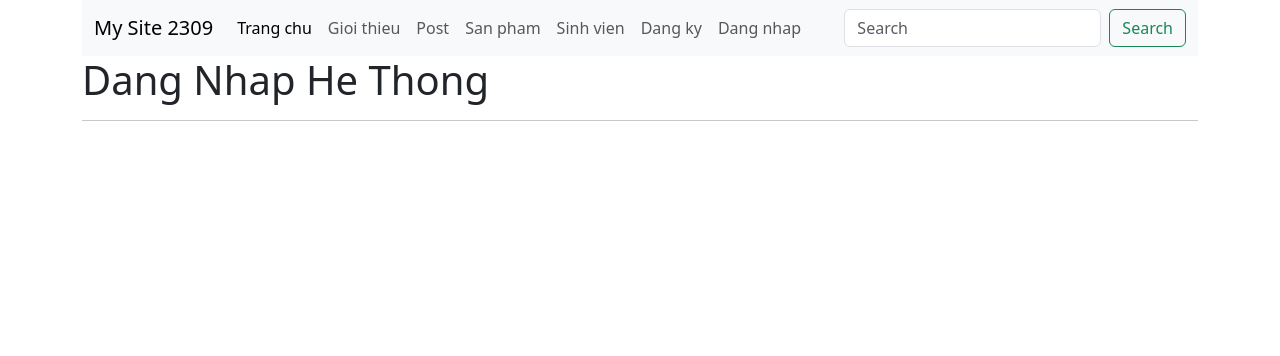
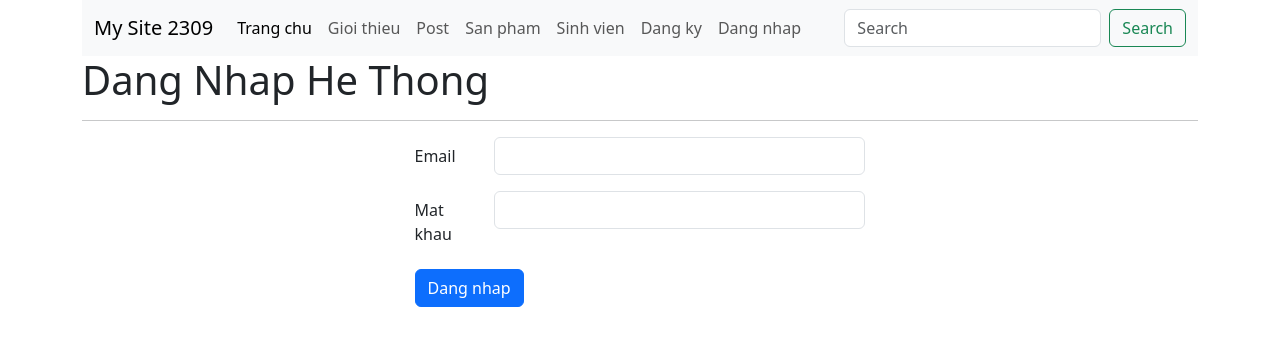
Before and after one commit to letdoitnow/mysite2309, a Django app: page /dang-nhap/ in a window 1280 px wide. Shown: the top 356 px of the page. Run offline with Django 4.2, Linux system fonts and the light colour scheme; parts of the project's set-up code (start-up, migrations or seed data) failed here and were passed over; some libraries are stand-ins or nearby versions.

Commit message:
login2-2

```diff
--- a/login2/templates/login2/login2.html
+++ b/login2/templates/login2/login2.html
@@ -3,5 +3,23 @@
 {% block content %}
 <h1>Dang Nhap He Thong</h1>
 <hr/>
+<div class="row justify-content-center">
+<form class="col-5" action="" method="POST">
+    {% csrf_token %}
+    <div class="row mb-3">
+      <label for="inputEmail3" class="col-sm-2 col-form-label">Email</label>
+      <div class="col-sm-10">
+        <input type="email" class="form-control" id="inputEmail3">
+      </div>
+    </div>
+    <div class="row mb-3">
+      <label for="inputPassword3" class="col-sm-2 col-form-label">Mat khau</label>
+      <div class="col-sm-10">
+        <input type="password" class="form-control" id="inputPassword3">
+      </div>
+    </div>
 
+    <button type="submit" class="btn btn-primary">Dang nhap</button>
+  </form>
+</div>
 {% endblock %}
```
